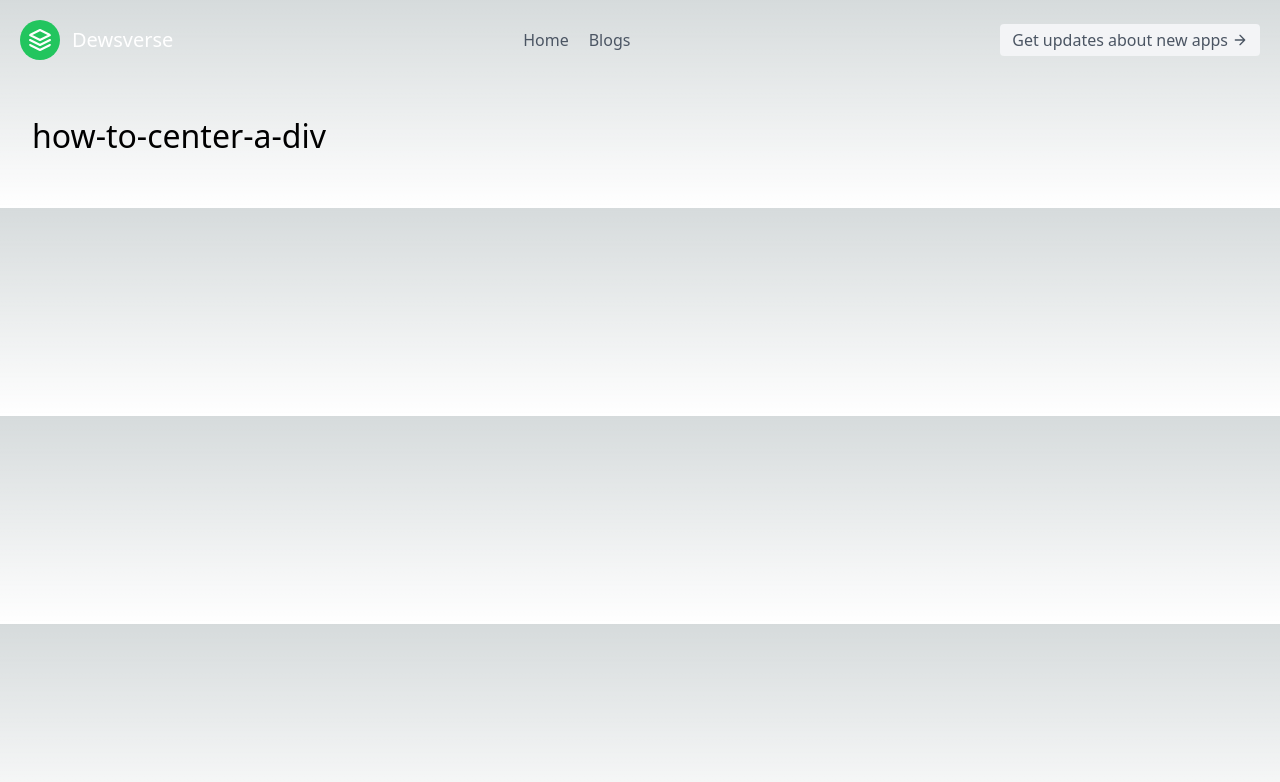
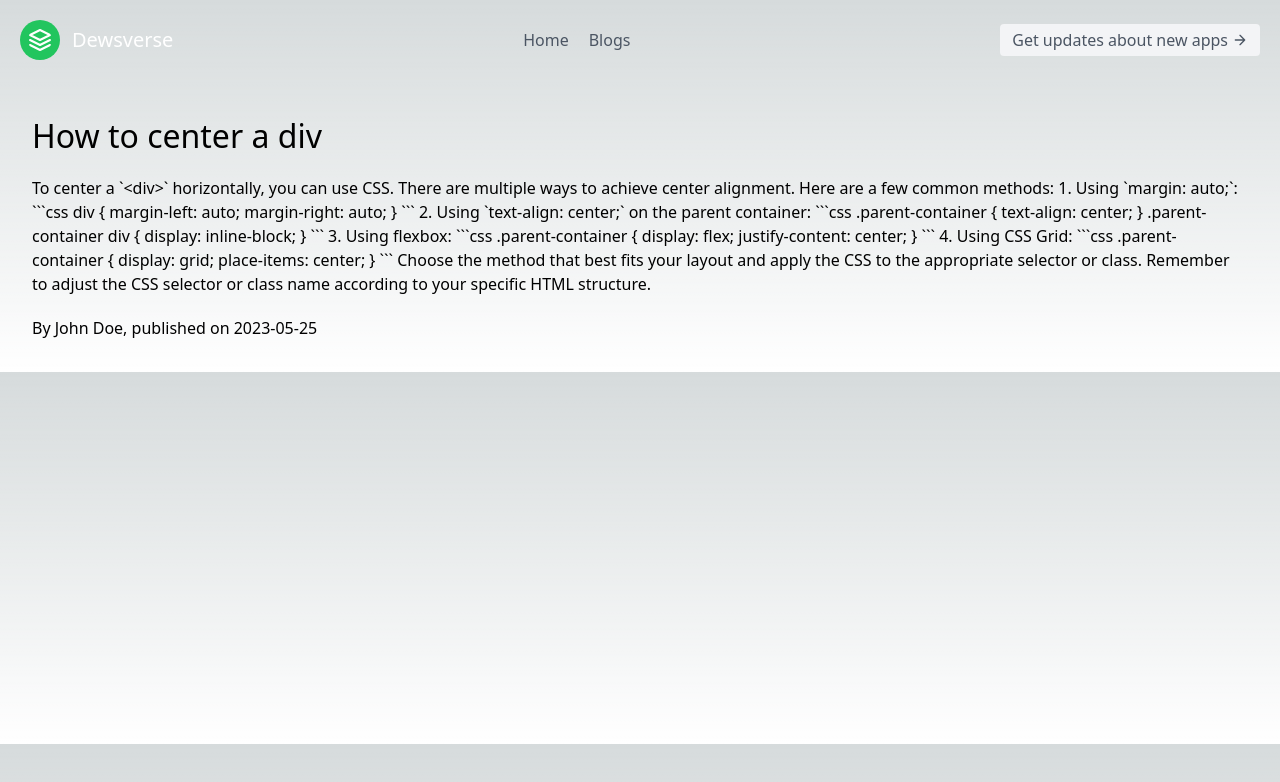
Before and after one commit to Anas-Dew/nextjs-blog, a Next.js app: page /post/how-to-center-a-div in a window 1280 px wide. Shown: the top 782 px of the page. Built offline with nearby package versions, Linux system fonts and the light colour scheme.

Commit message:
Post can be viewed dynamically

```diff
--- a/pages/api/post.js
+++ b/pages/api/post.js
@@ -6,7 +6,7 @@ export default function handler(req, res) {
     const slug = req.query.slug;
     fs.readFile(`blog_data/${slug}.json`, 'utf-8', (err, data) => {
         if (err) {
-            return res.status(404).json({ error: err.errno })
+            return res.status(404).json({ error: err.errno, message: "No such blog exists!" })
         }
         res.status(200).json(JSON.parse(data));
     })
--- a/pages/post/[slug].js
+++ b/pages/post/[slug].js
@@ -1,15 +1,25 @@
-import React from 'react'
+import React, { useEffect, useState } from 'react'
 import { useRouter } from 'next/router'
 import PostCss from "../../styles/Post.module.css"
-
+import axios from 'axios'
 const Post = () => {
     const router = useRouter()
-    const { slug } = router.query
+    const [Content, setContent] = useState([])
+    useEffect(() => {
+        if (!router.isReady) { return }
+        const { slug } = router.query
+        axios.get(`/api/post?slug=${slug}`).then((res) => {
+            console.log(res.data);
+            setContent(res.data)
+        })
+    }, [router.isReady])
+
     return (
         <section className={PostCss.blog_section_div}>
-            <h1 className={PostCss.blog_title}>{slug}</h1>
-
-
+            <h1 className={PostCss.blog_title}>{Content.title}</h1>
+            {/* <section dangerouslySetInnerHTML={Content.content}></section> */}
+            <section>{Content.content}</section>
+            <p className='mt-5'>By {Content.author}, published on {Content.date}</p>
         </section>
     )
 }
```
